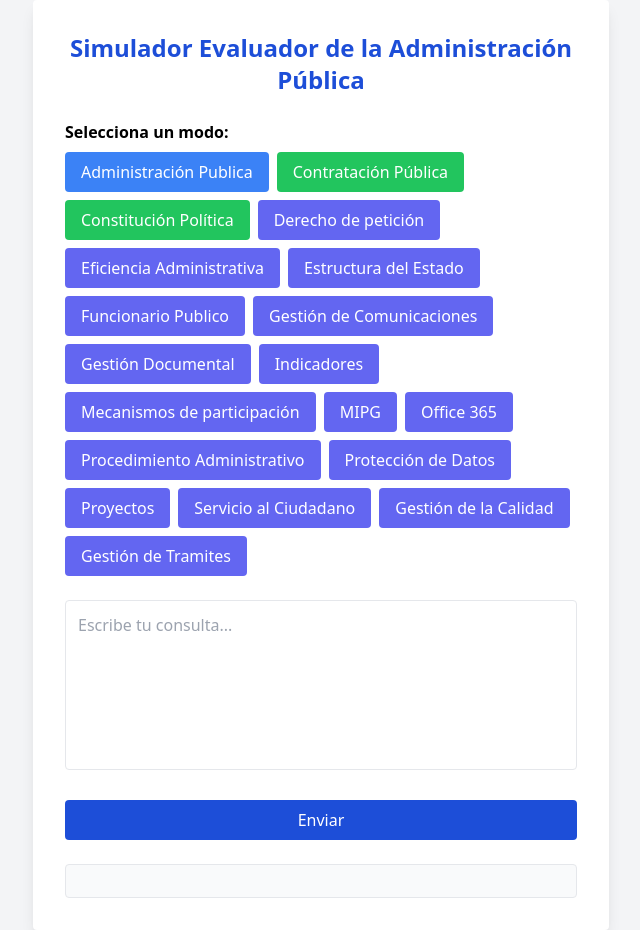
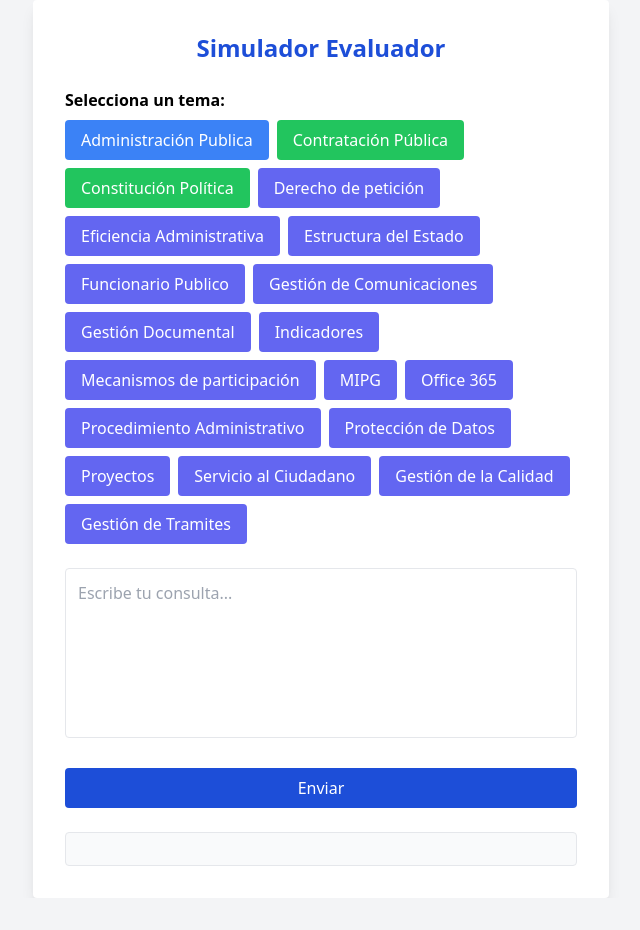
Before and after one commit to LGAQ2410/gpt-educativo-chatbot, a Flask app: page / in a window 1280 px wide. Shown: the whole page, without its empty margins (319-959 px from the left). After the commit the page ends 866 px from the top, so only its background shows below. Run offline with Flask 3, Linux system fonts and the light colour scheme; some libraries are stand-ins or nearby versions.

Commit message:
Update index.html

```diff
--- a/templates/index.html
+++ b/templates/index.html
@@ -2,15 +2,15 @@
 <html lang="es">
 <head>
   <meta charset="UTF-8">
-  <title>Entrenamiento Concursos Públicos</title>
+  <title>Simulador Evaluador</title>
   <script src="https://cdn.tailwindcss.com"></script>
 </head>
 <body class="bg-gray-100 min-h-screen flex items-center justify-center">
   <div class="bg-white p-8 rounded shadow-lg w-full max-w-xl space-y-6">
-    <h1 class="text-2xl font-bold text-center text-blue-700">Simulador Evaluador de la Administración Pública</h1>
+    <h1 class="text-2xl font-bold text-center text-blue-700">Simulador Evaluador</h1>
 
     <div class="space-y-2">
-      <label class="block font-semibold">Selecciona un modo:</label>
+      <label class="block font-semibold">Selecciona un tema:</label>
       <div class="flex gap-2 flex-wrap">
         <button class="mode-btn bg-blue-500 hover:bg-blue-600 text-white px-4 py-2 rounded" data-mode="Administracion_Publica">Administración Publica</button>
         <button class="mode-btn bg-green-500 hover:bg-green-600 text-white px-4 py-2 rounded" data-mode="Contratacion_Publica">Contratación Pública</button>
@@ -35,7 +35,6 @@
     </div>
 
     <textarea id="input" class="w-full p-3 border rounded resize-none focus:ring-2 focus:ring-blue-300" rows="6" placeholder="Escribe tu consulta..."></textarea>
-  <!-- <button onclick="send()" class="bg-blue-700 hover:bg-blue-800 text-white px-4 py-2 rounded w-full">Enviar</button>  -->
     <button id="send-btn" class="bg-blue-700 hover:bg-blue-800 text-white px-4 py-2 rounded w-full">Enviar</button>
 
     <div id="response" class="bg-gray-50 p-4 border rounded whitespace-pre-wrap"></div>
@@ -44,7 +43,6 @@
 <script>
   let selectedOption = "Administracion_Publica";
 
-  // Agrega los listeners a los botones de modo
   document.querySelectorAll(".mode-btn").forEach(btn => {
     btn.addEventListener("click", () => {
       selectedOption = btn.dataset.mode;
@@ -53,7 +51,6 @@
     });
   });
 
-  // ✅ Conectamos el botón "Enviar" a la función send()
   document.addEventListener("DOMContentLoaded", () => {
     document.getElementById("send-btn").addEventListener("click", send);
   });
@@ -78,6 +75,5 @@
     }
   }
 </script>
-
 </body>
 </html>
```
